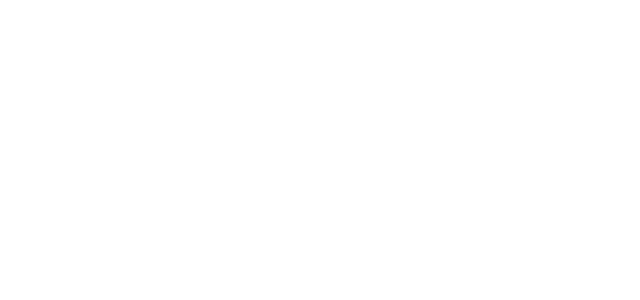
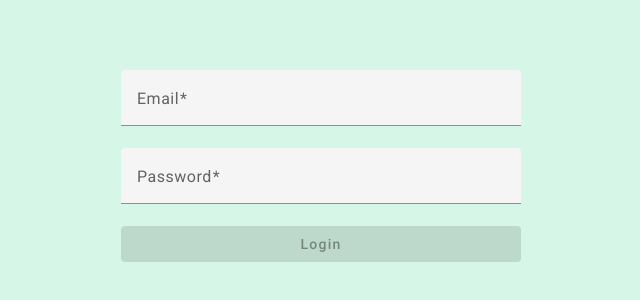
Before and after one commit to vinayfaye/CustomerManagementDashboard, an Angular app: page /#/login in a window 1280 px wide. Before the commit this address led to /CustomerManagementDashboard/#/. Shown: the part 244-544 px from the top of the page, without its empty margins (319-959 px from the left). Built offline with nearby package versions, Linux system fonts and the light colour scheme.

Commit message:
Added all the functionality for the customer management dashboard

```diff
--- a/src/app/app-routing.module.ts
+++ b/src/app/app-routing.module.ts
@@ -3,7 +3,7 @@
 
 const routes: Routes = [
   {
-    path: '',
+    path: 'login',
     loadChildren: () => import('../modules/login/login.module').then(m => m.LoginModule)
   },
   {
@@ -12,13 +12,13 @@
   },
   {
     path: '',
-    redirectTo: '',
+    redirectTo: 'login',
     pathMatch: 'full'
   }
 ];
 
 @NgModule({
-  imports: [RouterModule.forRoot(routes, { useHash: true })],
+  imports: [RouterModule.forRoot(routes)],
   exports: [RouterModule]
 })
 export class AppRoutingModule { }
--- a/src/app/app.module.ts
+++ b/src/app/app.module.ts
@@ -4,6 +4,7 @@
 import { AppRoutingModule } from './app-routing.module';
 import { AppComponent } from './app.component';
 import { BrowserAnimationsModule } from '@angular/platform-browser/animations';
+import { HashLocationStrategy, LocationStrategy } from '@angular/common';
 
 @NgModule({
   declarations: [
@@ -15,7 +16,7 @@
     BrowserAnimationsModule,
 
   ],
-  providers: [],
+  providers: [{ provide: LocationStrategy, useClass: HashLocationStrategy }],
   bootstrap: [AppComponent]
 })
 export class AppModule { }
--- a/src/index.html
+++ b/src/index.html
@@ -4,7 +4,7 @@
 <head>
   <meta charset="utf-8">
   <title>CustomerManagementDashboard</title>
-  <base href="/CustomerManagementDashboard/">
+  <base href="/">
   <meta name="viewport" content="width=device-width, initial-scale=1">
   <link rel="icon" type="image/x-icon" href="favicon.ico">
   <link rel="preconnect" href="https://fonts.gstatic.com">
--- a/src/modules/login/login.module.ts
+++ b/src/modules/login/login.module.ts
@@ -4,10 +4,10 @@
 import { LoginRoutingModule } from './login-routing.module';
 import { LoginComponent } from './login/login.component';
 import { MatButtonModule } from '@angular/material/button';
-import { MatInputModule } from "@angular/material/input";
 import { MatFormFieldModule } from '@angular/material/form-field';
 import { FormsModule } from '@angular/forms';
-
+import { ReactiveFormsModule } from '@angular/forms';
+import { MatInputModule } from '@angular/material/input';
 @NgModule({
   declarations: [
     LoginComponent
@@ -16,7 +16,10 @@
     CommonModule,
     LoginRoutingModule,
     MatButtonModule,
-    MatInputModule, FormsModule, MatFormFieldModule
+    MatInputModule,
+    FormsModule,
+    ReactiveFormsModule,
+    MatFormFieldModule
   ]
 })
 export class LoginModule { }
--- a/src/modules/login/login/login.component.html
+++ b/src/modules/login/login/login.component.html
@@ -1,17 +1,27 @@
 <div class="login-page">
-    <h2>Welcome to Customer Dashboard</h2>
-
-
-    <form class="example-form">
-        <mat-form-field class="example-full-width">
-            <mat-label>UserName or Email</mat-label>
-            <input matInput placeholder="Example@xyz.com">
+    <form class="login-form" [formGroup]="loginForm" (ngSubmit)="onSubmit()">
+        <mat-form-field appearance="fill">
+            <mat-label>Email</mat-label>
+            <input matInput type="email" formControlName="email" required>
+            <mat-error *ngIf="email?.hasError('email') && !email?.hasError('required')">
+                Please enter a valid email address
+            </mat-error>
+            <mat-error *ngIf="email?.hasError('required')">
+                Email is required
+            </mat-error>
         </mat-form-field>
 
-        <mat-form-field class="example-full-width">
+        <mat-form-field appearance="fill">
             <mat-label>Password</mat-label>
-            <input matInput>
+            <input matInput type="password" formControlName="password" required>
+            <mat-error *ngIf="password?.hasError('minlength')">
+                Password must be at least 6 characters long
+            </mat-error>
+            <mat-error *ngIf="password?.hasError('required')">
+                Password is required
+            </mat-error>
         </mat-form-field>
+
+        <button mat-raised-button color="primary" type="submit" [disabled]="loginForm.invalid">Login</button>
     </form>
-    <a mat-button href="#/customer">Sign In</a>
 </div>
--- a/src/modules/login/login/login.component.scss
+++ b/src/modules/login/login/login.component.scss
@@ -1,16 +1,12 @@
 .login-page {
     display: flex;
-    flex-direction: column;
     justify-content: center;
     align-items: center;
     height: 100vh;
-    .example-form {
-        min-width: 150px;
-        max-width: 500px;
-        width: 100%;
-    }
 
-    .example-full-width {
-        width: 100%;
+    .login-form {
+        width: 400px;
+        display: flex;
+        flex-direction: column;
     }
 }
--- a/src/modules/login/login/login.component.ts
+++ b/src/modules/login/login/login.component.ts
@@ -1,4 +1,7 @@
-import { Component } from '@angular/core';
+import { Component, OnInit } from '@angular/core';
+import { FormBuilder, FormGroup, Validators } from '@angular/forms';
+
+import { Router } from '@angular/router';
 
 @Component({
   selector: 'app-login',
@@ -6,5 +9,31 @@
   styleUrls: ['./login.component.scss']
 })
 export class LoginComponent {
+  loginForm!: FormGroup;
 
+  constructor(private fb: FormBuilder, private router: Router) { }
+
+  ngOnInit(): void {
+    this.initForm();
+  }
+
+  initForm(): void {
+    this.loginForm = this.fb.group({
+      email: ['', [Validators.required, Validators.email]],
+      password: ['', [Validators.required, Validators.minLength(6)]]
+    });
+  }
+
+  get email() {
+    return this.loginForm.get('email');
+  }
+
+  get password() {
+    return this.loginForm.get('password');
+  }
+
+  onSubmit(): void {
+    console.log('Login form submitted', this.loginForm.value);
+    this.router.navigateByUrl("customer");
+  }
 }
--- a/src/styles.scss
+++ b/src/styles.scss
@@ -1,4 +1,11 @@
 /* You can add global styles to this file, and also import other style files */
 
-html, body { height: 100%; }
-body { margin: 0; font-family: Roboto, "Helvetica Neue", sans-serif; }
+html,
+body {
+    height: 100%;
+}
+body {
+    margin: 10px;
+    background-color: rgb(214, 247, 231);
+    font-family: Roboto, "Helvetica Neue", sans-serif;
+}
```
